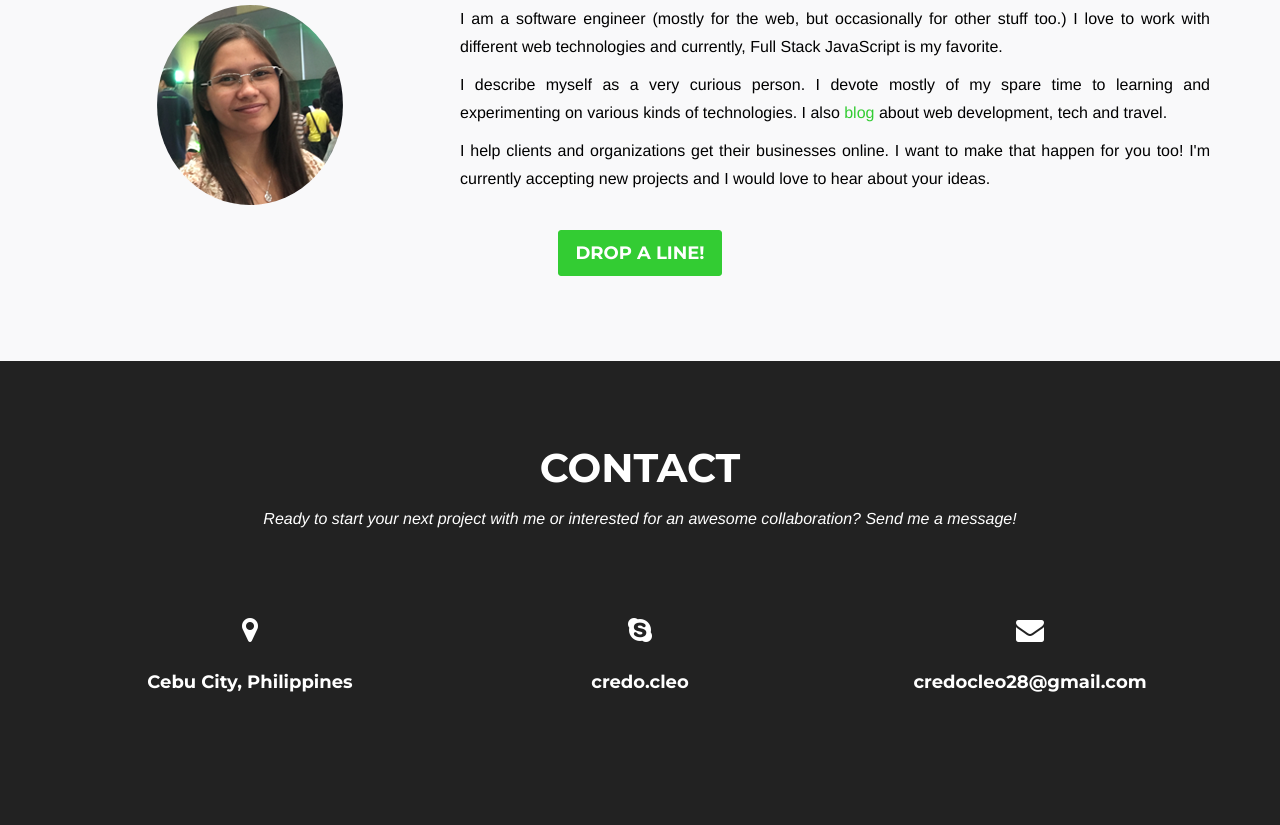
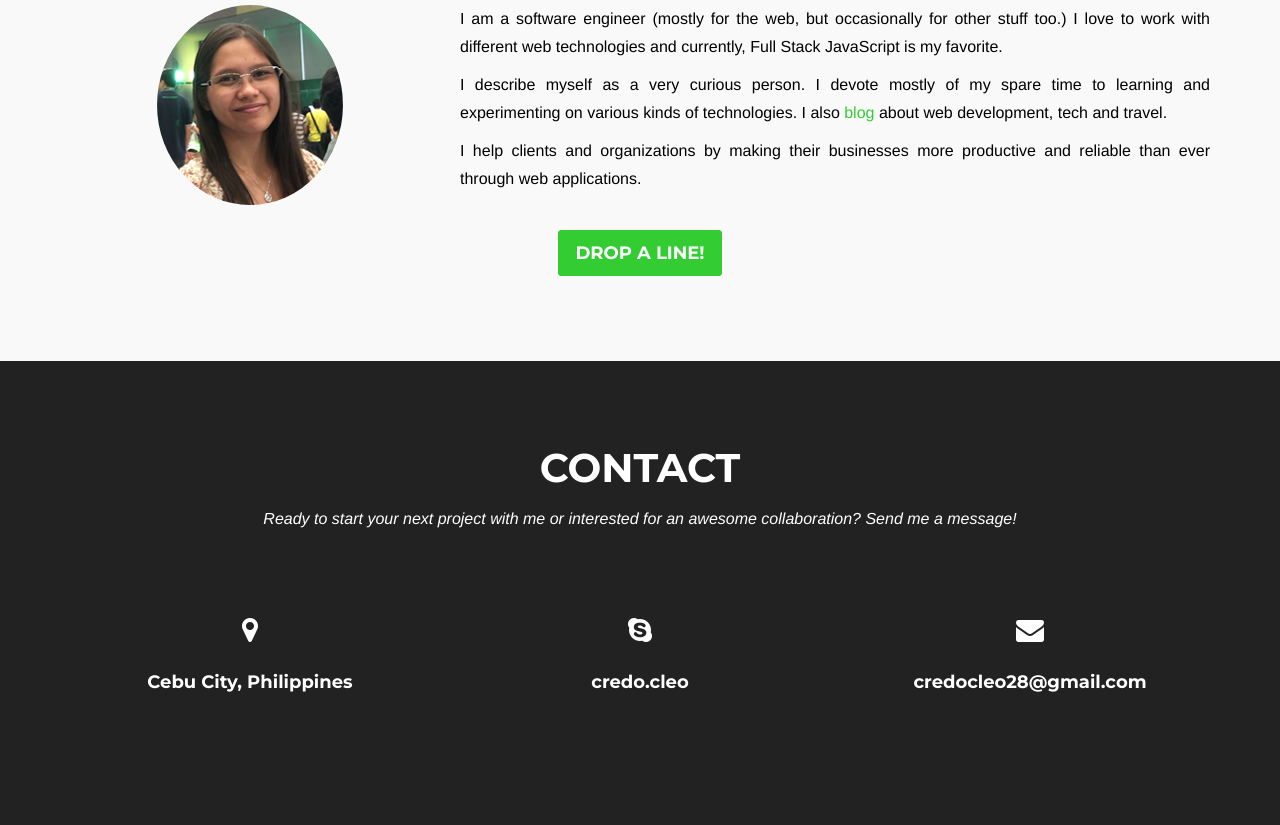
Before and after one commit to credocleo/portfolio, a website: page public/index.html in a window 1280 px wide. Shown: the part 3580-4405 px from the top of the page. Drawn offline with nearby package versions, Linux system fonts and the light colour scheme; a web font is replaced by a local one.

Commit message:
About Me-content changes

```diff
--- a/public/index.html
+++ b/public/index.html
@@ -223,7 +223,7 @@
                                 I describe myself as a very curious person. I devote mostly of my spare time to learning and experimenting on various kinds of technologies. I also <a href="https://medium.com/@credocleo">blog</a> about web development, tech and travel.
                             </p>
                             <p class="about-font">
-                                I help clients and organizations get their businesses online. I want to make that happen for you too! I'm currently accepting new projects and I would love to hear about your ideas.
+                                I help clients and organizations by making their businesses more productive and reliable than ever through web applications.
                             </p>
                         </div>
                     </div>
```
